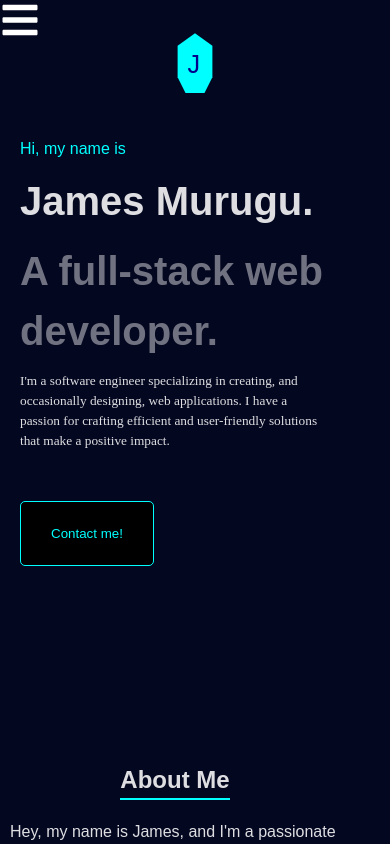
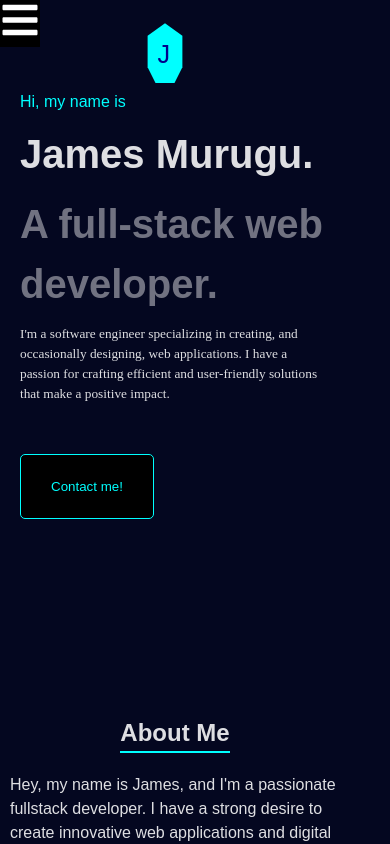
Before and after one commit to jamesirungume/porfolio, a React (Vite) app: page / in a window 390 px wide. Shown: the top 844 px of the page. Built offline with nearby package versions, Linux system fonts and the light colour scheme.

Commit message:
updated css'

```diff
--- a/src/index.css
+++ b/src/index.css
@@ -857,6 +857,7 @@ body {
 }
 
 
+
 .image-container:hover .overlay {
   opacity: 1;
   visibility: visible;
@@ -878,6 +879,8 @@ body {
   opacity: 1;
   transition: transform 1s, opacity 1s;
 }
+
+
 
 /* Add this media query to target smaller screens */
 @media screen and (max-width:1040px) {
@@ -903,8 +906,8 @@ body {
 /* Add any other necessary adjustments for smaller screens */
   }
   .svg{
-    padding-left: 120px;
-    padding-bottom: 50px;
+    left: 120px;
+    top: 20px;
   }
 
   /* Update your navigation for smaller screens */
@@ -918,17 +921,22 @@ body {
     position: absolute;
     top: 0;
     left: -100%;
-    z-index: 1000;
+    z-index: 1;
     transition: 0.3s;
   }
 
   .nav-links.active {
-    left: 40px;
+    left: 4px;
+
   }
 
 
   .hamburger {
     display: initial;
+    position: fixed;
+    top: 0;
+    z-index: 100;
+    background: rgba(0, 0, 0, 9);
 
   }
 
@@ -941,10 +949,14 @@ body {
   .content {
     margin-left: 10px; /* Adjust the margin for smaller screens */
   }
+  .overlay p {
+    margin-top: 1px;
+  }
+
   .overlay button {
-    padding: 1ch65;
-    margin-bottom: 5px;
+    padding-bottom: px;
     margin: 5px;
+
 
   }
 
```
